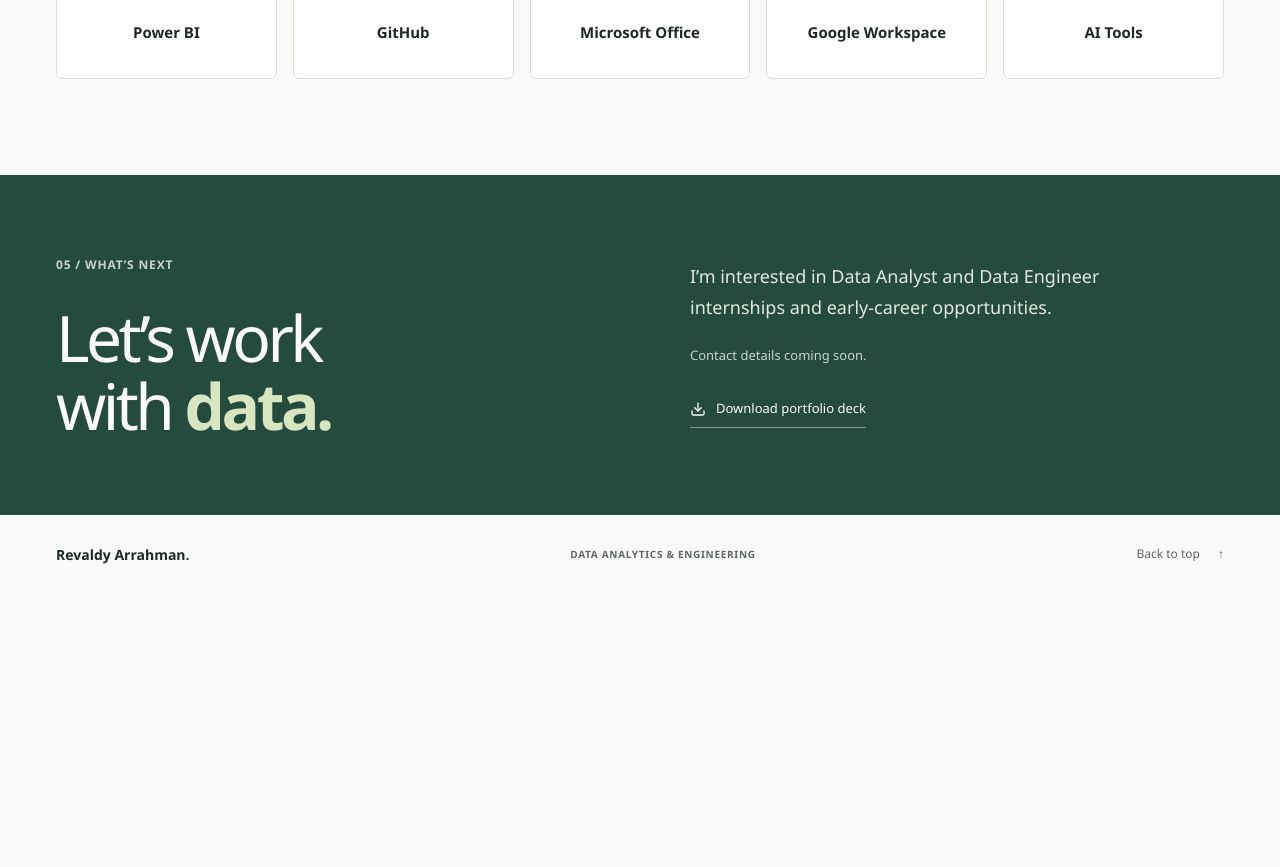
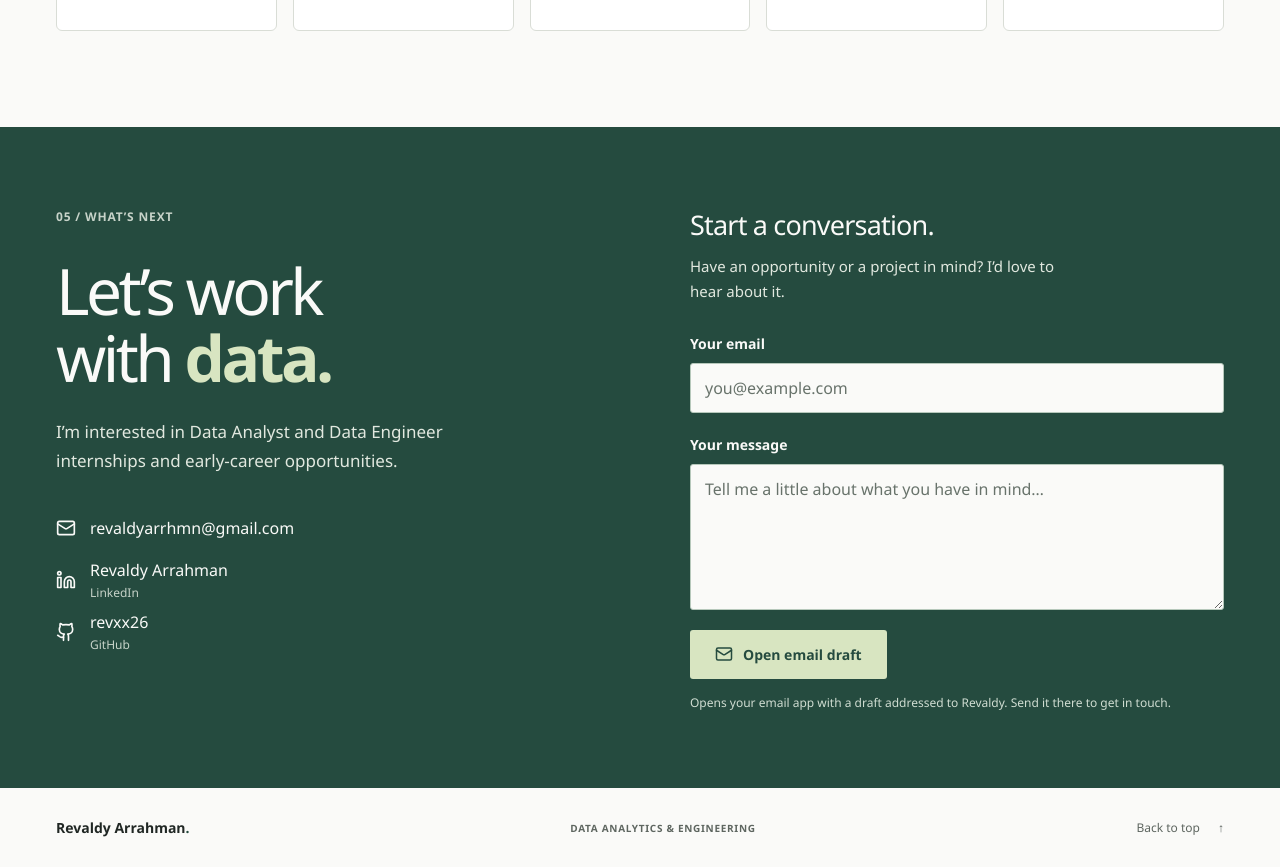
Before and after one commit to revxx26/portofolio_website_revaldy_arrahman, a Next.js app: page / in a window 1280 px wide. Shown: the part 4620-5487 px from the top of the page. Before the commit the page ends 5214 px from the top, so only its background shows below. Built offline with nearby package versions, Linux system fonts and the light colour scheme.

Commit message:
Update Site source

```diff
--- a/app/globals.css
+++ b/app/globals.css
@@ -132,9 +132,6 @@ h2 { font-size:clamp(29px,3vw,40px); font-weight:500; line-height:1.2; letter-sp
 .additional-figure { margin:30px 0 0; }
 .additional-figure img { display:block; width:auto; max-width:100%; height:auto; max-height:340px; object-fit:contain; }
 .additional-figure figcaption { margin-top:10px; color:var(--muted); font-size:12px; }
-.project-source { display:flex; justify-content:space-between; gap:20px; border-top:1px solid #cdd3c9; padding-top:25px; color:var(--muted); }
-.project-source a { display:flex; align-items:center; gap:10px; font-size:13px; }
-.project-source a:hover { color:var(--accent); }
 .experience-list { margin-left:262px; }
 .experience-row { display:grid; grid-template-columns:300px 1fr; gap:50px; border-top:1px solid var(--line); padding:34px 0; }
 .experience-title > .mono { color:var(--muted); font-size:10px; }
@@ -151,17 +148,31 @@ h2 { font-size:clamp(29px,3vw,40px); font-weight:500; line-height:1.2; letter-sp
 .skill-logo img { width:36px; height:36px; object-fit:contain; }
 .skill-card h3 { font-size:15px; line-height:1.4; font-weight:600; text-align:center; margin:0; }
 .contact { background:var(--accent); color:#fafaf8; }
-.contact-inner { display:grid; grid-template-columns:1fr 1fr; gap:100px; padding-block:75px; }
+.contact-inner { display:grid; grid-template-columns:minmax(0,1fr) minmax(0,1fr); gap:100px; padding-block:75px; align-items:start; }
 .contact-inner > div > .mono { color:#c7d3c9; }
 .contact h2 { font-size:64px; line-height:1.06; margin-top:28px; font-weight:400; letter-spacing:-.055em; }
 .contact h2 em { font-family:inherit; font-style:normal; font-weight:600; color:#d8e5c1; }
-.contact-copy { align-self:center; }
-.contact-copy > p { font-size:18px; line-height:1.7; max-width:420px; margin:0 0 22px; color:#e1e8df; }
-.contact-copy .contact-pending { font-size:13px; color:#c7d3c9; }
-.contact-links { display:grid; gap:14px; margin:24px 0; }
-.contact-links a { display:flex; align-items:center; gap:12px; word-break:break-word; }
-.deck-link { display:inline-flex; gap:10px; align-items:center; font-size:13px; padding-bottom:7px; border-bottom:1px solid #829989; margin-top:10px; }
-.contact-links a:hover,.deck-link:hover { color:#d8e5c1; }
+.contact-copy > p { font-size:17px; line-height:1.7; max-width:420px; margin:26px 0; color:#e1e8df; }
+.contact-links { display:grid; gap:4px; margin-top:28px; }
+.contact-links a { display:flex; align-items:center; gap:14px; min-height:48px; width:fit-content; max-width:100%; overflow-wrap:anywhere; }
+.contact-links svg { flex-shrink:0; }
+.contact-links small { display:block; color:#c7d3c9; font-size:12px; }
+.contact-links a:hover { color:#d8e5c1; }
+.contact a:focus-visible,.contact button:focus-visible { outline-color:#d8e5c1; }
+.contact-form { padding-top:5px; min-width:0; }
+.contact-form h3 { font-size:27px; line-height:1.3; letter-spacing:-.03em; font-weight:500; margin:0 0 12px; }
+.form-intro { color:#e1e8df; font-size:15px; margin:0 0 28px; max-width:390px; }
+.contact-field { display:grid; gap:8px; margin-bottom:20px; }
+.contact-field label { font-size:14px; font-weight:600; }
+.contact-field input,.contact-field textarea { width:100%; min-width:0; padding:12px 14px; font:inherit; font-size:16px; line-height:1.5; color:var(--ink); background:var(--paper); border:1px solid #b6c8bb; border-radius:3px; }
+.contact-field input { min-height:50px; }
+.contact-field textarea { resize:vertical; min-height:140px; }
+.contact-field input::placeholder,.contact-field textarea::placeholder { color:#68736b; opacity:1; }
+.contact-field input:focus-visible,.contact-field textarea:focus-visible { outline:2px solid #d8e5c1; outline-offset:4px; }
+.contact-submit { background:#d8e5c1; color:var(--accent); }
+.contact-submit:hover { background:#e7efda; }
+.form-note,.form-status { font-size:12px; line-height:1.7; color:#d0ddd2; margin:14px 0 0; }
+.form-status:empty { display:none; }
 .footer { display:flex; justify-content:space-between; align-items:center; padding-block:28px; gap:20px; }
 .footer-name { font-size:14px; font-weight:600; }
 .footer-name span { color:var(--accent); }
@@ -218,8 +229,6 @@ h2 { font-size:clamp(29px,3vw,40px); font-weight:500; line-height:1.2; letter-sp
   .case-process li { display:flex; gap:20px; }
   .case-process li span { margin:0; padding-top:3px; }
   .case-limitation { padding-left:14px; }
-  .project-source { align-items:flex-start; flex-direction:column; gap:10px; }
-  .project-source .mono { font-size:10px; }
   .experience-row { grid-template-columns:1fr; gap:22px; padding-block:28px; }
   .experience-title h3 { margin:12px 0 8px; font-size:22px; }
   .ministry-flow { gap:7px; }
--- /dev/null
+++ b/components/contact-form.tsx
@@ -0,0 +1,34 @@
+"use client";
+
+import { useState, type FormEvent } from "react";
+import { Mail } from "lucide-react";
+
+export function ContactForm({ recipient }: { recipient: string }) {
+  const [draftOpened, setDraftOpened] = useState(false);
+
+  function openDraft(event: FormEvent<HTMLFormElement>) {
+    event.preventDefault();
+    const fields = new FormData(event.currentTarget);
+    const email = String(fields.get("email") ?? "").trim();
+    const message = String(fields.get("message") ?? "").trim();
+    const body = `Reply to: ${email}\n\n${message}`;
+    window.location.href = `mailto:${recipient}?subject=${encodeURIComponent("Let’s connect — portfolio enquiry")}&body=${encodeURIComponent(body)}`;
+    setDraftOpened(true);
+  }
+
+  return <form className="contact-form" onSubmit={openDraft} aria-labelledby="contact-form-title">
+    <h3 id="contact-form-title">Start a conversation.</h3>
+    <p className="form-intro">Have an opportunity or a project in mind? I’d love to hear about it.</p>
+    <div className="contact-field">
+      <label htmlFor="contact-email">Your email</label>
+      <input id="contact-email" name="email" type="email" autoComplete="email" placeholder="you@example.com" maxLength={254} required/>
+    </div>
+    <div className="contact-field">
+      <label htmlFor="contact-message">Your message</label>
+      <textarea id="contact-message" name="message" rows={5} placeholder="Tell me a little about what you have in mind…" maxLength={2000} required/>
+    </div>
+    <button className="button contact-submit" type="submit"><Mail size={18} aria-hidden="true"/>Open email draft</button>
+    <p className="form-note" id="contact-form-note">Opens your email app with a draft addressed to Revaldy. Send it there to get in touch.</p>
+    <p className="form-status" role="status">{draftOpened ? "Draft requested. If your email app didn’t open, use the email link to get in touch." : ""}</p>
+  </form>;
+}
--- a/components/sections.tsx
+++ b/components/sections.tsx
@@ -1,6 +1,7 @@
 import Image from "next/image";
-import { Download, ChevronDown, Maximize2, Mail, Github, Linkedin, Database, Bot } from "lucide-react";
+import { ChevronDown, Maximize2, Mail, Github, Linkedin, Database, Bot } from "lucide-react";
 import { profile, projects, skills } from "@/content/portfolio";
+import { ContactForm } from "@/components/contact-form";
 
 function SectionHeading({ number, label, title, description }: { number: string; label: string; title: string; description?: string }) {
   return <div className="section-heading"><div className="section-index mono"><span>{number}</span>{label}</div><div><h2>{title}</h2>{description && <p className="section-description">{description}</p>}</div></div>;
@@ -21,7 +22,7 @@ export function Projects() {
       <figure className={`project-figure ${index === 0 ? "dashboard-figure" : "analysis-figure"}`}><a href={project.image} target="_blank" rel="noreferrer" aria-label={`View full-size ${project.title} figure`} className="figure-link"><div className="figure-image"><Image src={project.image} alt={project.imageAlt} width={index === 0 ? 1597 : index === 1 ? 494 : 642} height={index === 0 ? 888 : index === 1 ? 451 : 475} sizes="(max-width: 760px) 100vw, 65vw"/></div><span className="figure-expand"><Maximize2 size={16}/><span className="sr-only">View full size</span></span></a><figcaption className="mono">{project.figureLabel}</figcaption></figure></div>
       <details className="case-study"><summary><span className="case-toggle"><span className="case-label-closed">View case study</span><span className="case-label-open">Close case study</span><ChevronDown className="case-chevron" size={18} aria-hidden="true"/></span><span className="summary-sub">Objective, process &amp; findings</span></summary><div className="case-content"><div className="case-top"><div><h4>01 / The question</h4><p>{project.objective}</p></div><div><h4>02 / The data</h4><p>{project.source}</p></div></div><div className="case-process"><h4>03 / The process</h4><ol>{project.process.map((step, stepIndex) => <li key={step}><span className="mono">0{stepIndex + 1}</span><p>{step}</p></li>)}</ol></div><div className="case-top"><div><h4>04 / The output</h4><p>{project.output}</p></div><div><h4>05 / The findings</h4><p>{project.insight}</p></div></div><div className="case-limitation"><h4>Reading the results carefully</h4><p>{project.limitation}</p></div>{project.additionalImages.map(figure => <figure className="additional-figure" key={figure.src}><a href={figure.src} target="_blank" rel="noreferrer" aria-label={`View full-size ${figure.caption}`}><Image src={figure.src} alt={figure.alt} width={950} height={figure.src.includes("evaluation") ? 178 : 324} sizes="(max-width: 760px) 100vw, 800px"/></a><figcaption>{figure.caption}</figcaption></figure>)}</div></details>
     </article>)}</div>
-    <div className="project-source"><span className="mono">PROJECT SOURCE</span><a href="/documents/portfolio-slides/Revaldy_Arrahman_Portfolio.pptx" download><Download size={16}/>Download the portfolio deck</a></div></div>
+    </div>
   </section>;
 }
 
@@ -47,8 +48,21 @@ export function Skills() {
 }
 
 export function Contact() {
-  const hasContact = Boolean(profile.email || profile.linkedin || profile.github);
-  return <section id="contact" className="contact"><div className="wrap contact-inner"><div><span className="mono">05 / WHAT’S NEXT</span><h2>Let’s work<br/>with <em>data.</em></h2></div><div className="contact-copy"><p>I’m interested in Data Analyst and Data Engineer internships and early-career opportunities.</p>{hasContact ? <div className="contact-links">{profile.email && <a href={`mailto:${profile.email}`}><Mail size={18}/>{profile.email}</a>}{profile.linkedin && <a href={profile.linkedin} target="_blank" rel="noreferrer"><Linkedin size={18}/>LinkedIn</a>}{profile.github && <a href={profile.github} target="_blank" rel="noreferrer"><Github size={18}/>GitHub</a>}</div> : <p className="contact-pending">Contact details coming soon.</p>}<a className="deck-link" href="/documents/portfolio-slides/Revaldy_Arrahman_Portfolio.pptx" download><Download size={16}/>Download portfolio deck</a></div></div></section>;
+  return <section id="contact" className="contact">
+    <div className="wrap contact-inner">
+      <div className="contact-copy">
+        <span className="mono">05 / WHAT’S NEXT</span>
+        <h2>Let’s work<br/>with <em>data.</em></h2>
+        <p>I’m interested in Data Analyst and Data Engineer internships and early-career opportunities.</p>
+        <div className="contact-links">
+          <a href={`mailto:${profile.email}`}><Mail size={20} aria-hidden="true"/><span>{profile.email}</span></a>
+          <a href={profile.linkedin} target="_blank" rel="noreferrer"><Linkedin size={20} aria-hidden="true"/><span>Revaldy Arrahman <small>LinkedIn</small></span></a>
+          <a href={profile.github} target="_blank" rel="noreferrer"><Github size={20} aria-hidden="true"/><span>revxx26 <small>GitHub</small></span></a>
+        </div>
+      </div>
+      <ContactForm recipient={profile.email}/>
+    </div>
+  </section>;
 }
 
 export function Footer() {
--- a/content/portfolio.ts
+++ b/content/portfolio.ts
@@ -1,8 +1,8 @@
 export const profile = {
   name: "Revaldy Arrahman",
-  email: "",
-  linkedin: "",
-  github: "",
+  email: "revaldyarrhmn@gmail.com",
+  linkedin: "https://www.linkedin.com/in/revaldy-arrahman-369a56316",
+  github: "https://github.com/revxx26",
   // Set these only after inspecting the supplied files. Paths are relative to public/.
   photo: "/images/profile/revaldy-arrahman-transparent.png",
   cv: "/documents/cv/CV_ATS_REVALDY_ARRAHMAN.pdf",
```
Also changed, not shown: 1 other file (tests, documents, lock files or other folders).
